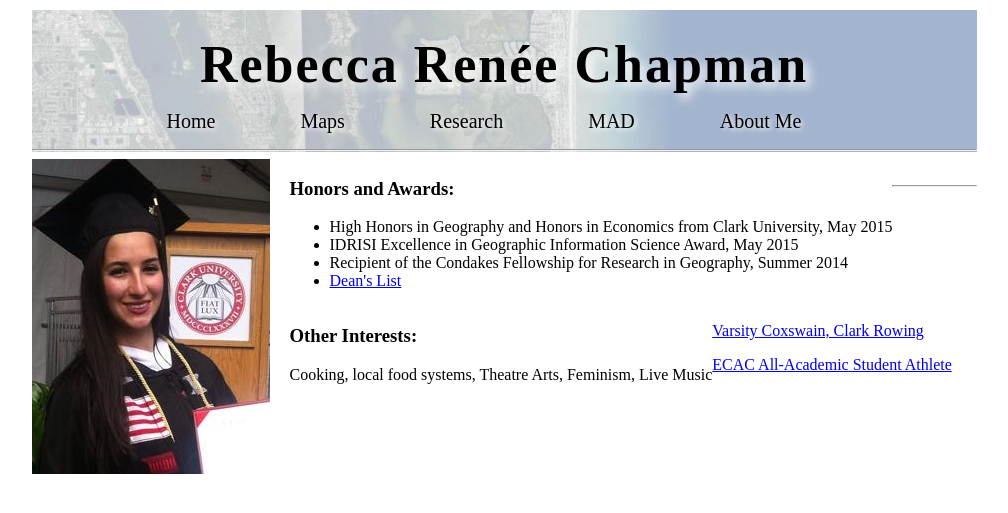
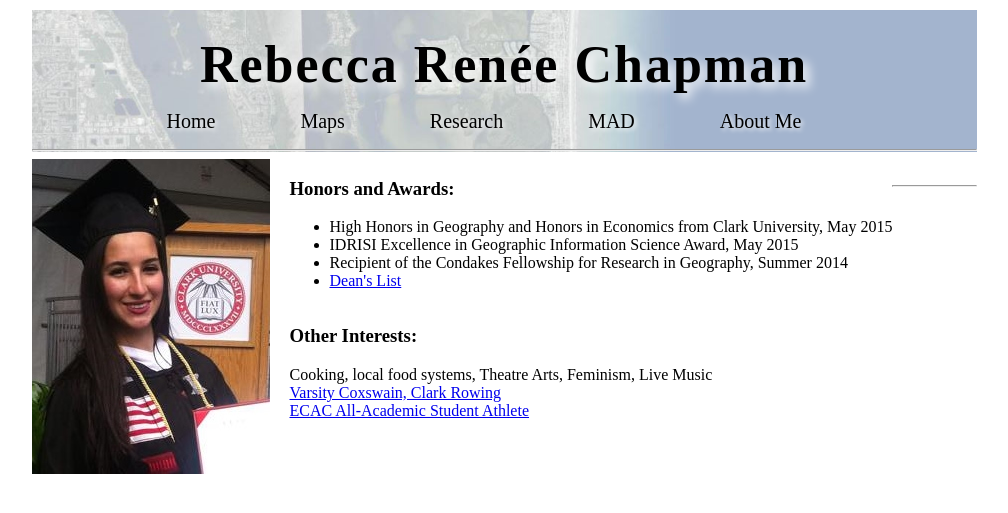
Before and after one commit to rebeccachapman/rebeccachapman.github.io, a Jekyll site: the page built from about.html, in a window 1280 px wide. Shown: the top 513 px of the page, without its empty margins (136-1144 px from the left). Built offline with Jekyll 4.4.1, drawn with Linux system fonts in a browser that asks for light colours.

Commit message:
Update about.html

```diff
--- a/about.html
+++ b/about.html
@@ -16,11 +16,8 @@ image_name: "cocoa_beach"
 <br>
 <div style="display:inline-block; float: left;">
   <h3>Other Interests: </h3>
-  Cooking, local food systems, Theatre Arts, Feminism, Live Music
-</div>
-
-<div style="display: inline-block; float: left;">
-<p><a href="http://clarkathletics.com/sports/rowing/2014-15/bios/chapman_rebecca_vci1">Varsity Coxswain, Clark Rowing</a></p>
-<p><a href="http://www.clarkathletics.com/sports/rowing/2013-14/releases/20140521ujlvw7">ECAC All-Academic Student Athlete</a></p>
+  Cooking, local food systems, Theatre Arts, Feminism, Live Music <br>
+  <a href="http://clarkathletics.com/sports/rowing/2014-15/bios/chapman_rebecca_vci1">Varsity Coxswain, Clark Rowing</a><br>
+  <a href="http://www.clarkathletics.com/sports/rowing/2013-14/releases/20140521ujlvw7">ECAC All-Academic Student Athlete</a>
 </div>
 <hr>
```
